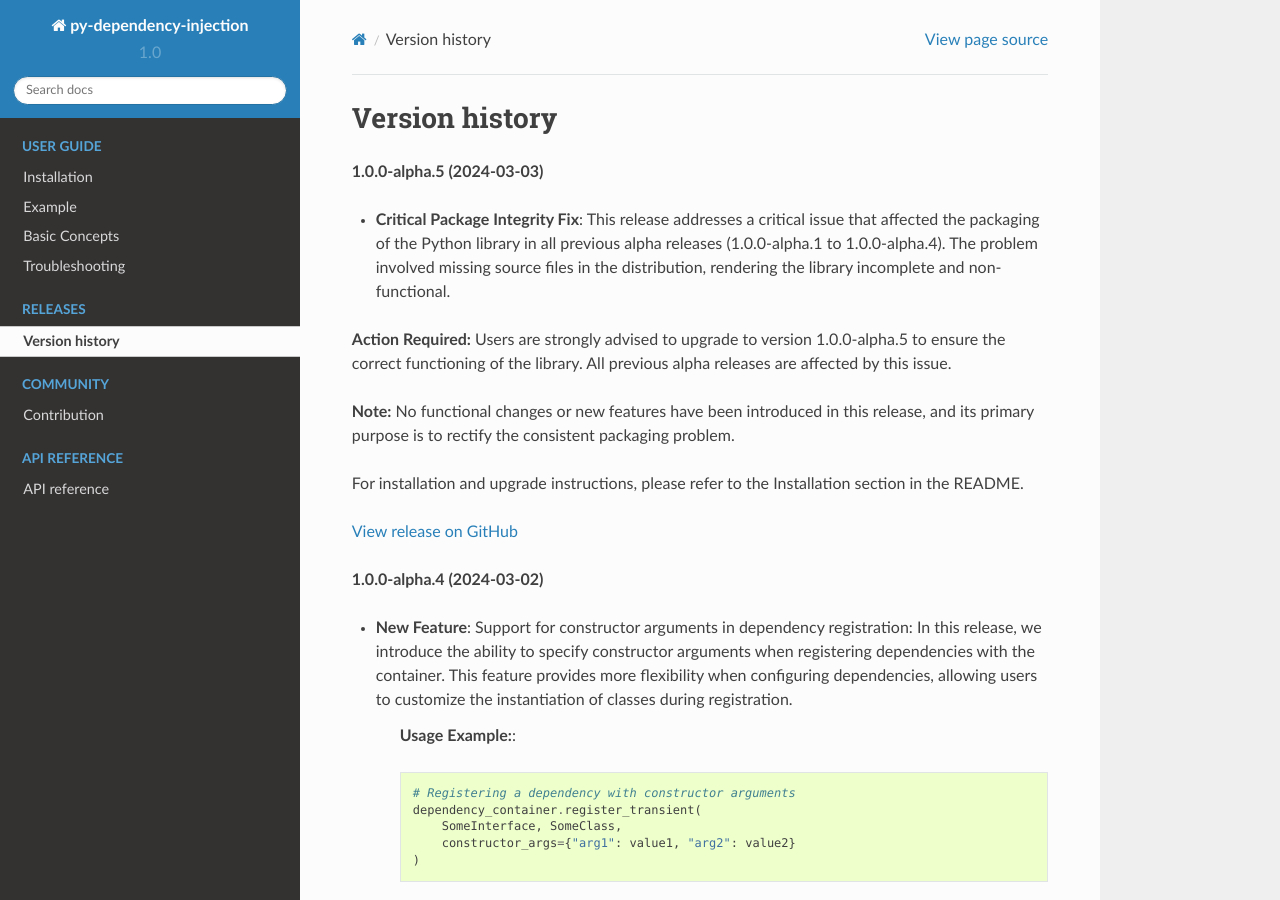
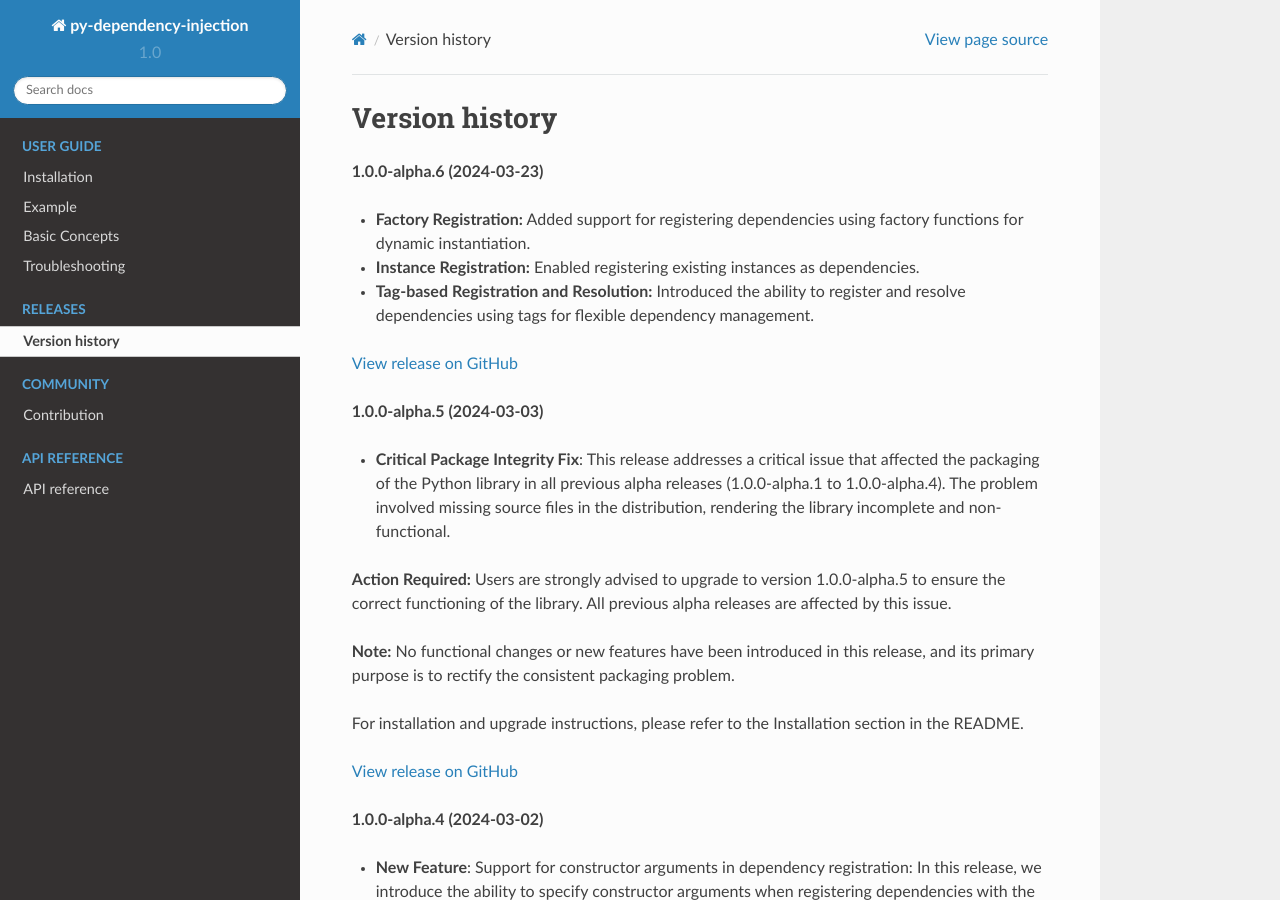
Before and after one commit to runemalm/py-dependency-injection, a Sphinx documentation site: the page built from docs/versionhistory.rst, in a window 1280 px wide and 900 px high. Built offline with Sphinx 7.4.7 and the Read the Docs theme 2.0.0, drawn with Linux system fonts in a browser that asks for light colours.

Commit message:
Bump to version 1.0.0-alpha.6. Update README and add release notes.0

```diff
--- a/docs/versionhistory.rst
+++ b/docs/versionhistory.rst
@@ -1,6 +1,16 @@
 ###############
 Version history
 ###############
+
+**1.0.0-alpha.6 (2024-03-23)**
+
+- **Factory Registration:** Added support for registering dependencies using factory functions for dynamic instantiation.
+
+- **Instance Registration:** Enabled registering existing instances as dependencies.
+
+- **Tag-based Registration and Resolution:** Introduced the ability to register and resolve dependencies using tags for flexible dependency management.
+
+`View release on GitHub <https://github.com/runemalm/py-dependency-injection/releases/tag/v1.0.0-alpha.6>`_
 
 **1.0.0-alpha.5 (2024-03-03)**
 
--- a/setup.py
+++ b/setup.py
@@ -6,7 +6,7 @@
 
 setup(
     name='py-dependency-injection',
-    version='1.0.0-alpha.5',
+    version='1.0.0-alpha.6',
     author='David Runemalm, 2024',
     author_email='david.runemalm@gmail.com',
     description=
```
Also changed, not shown: README.md (+26 -0 lines).
